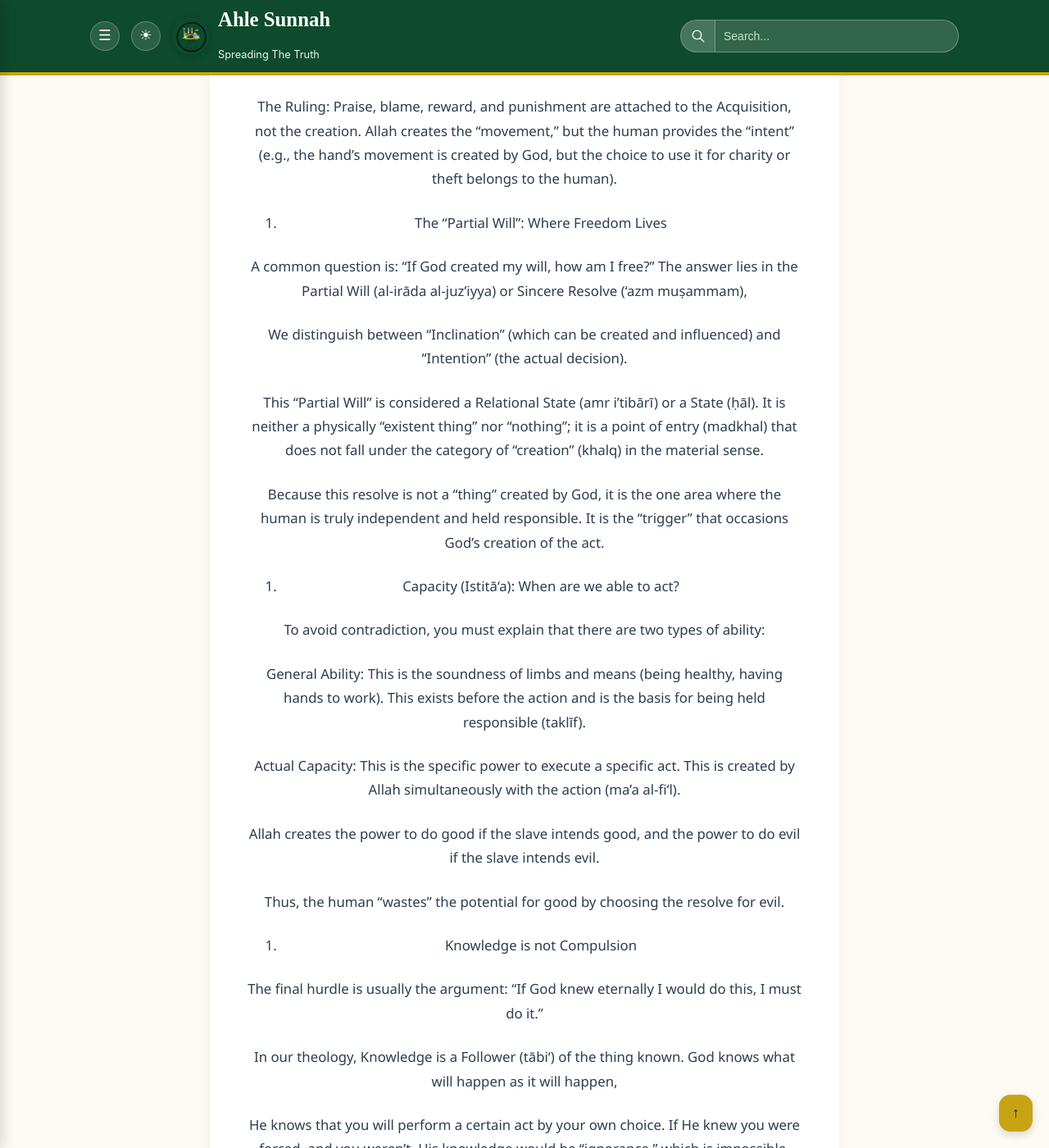
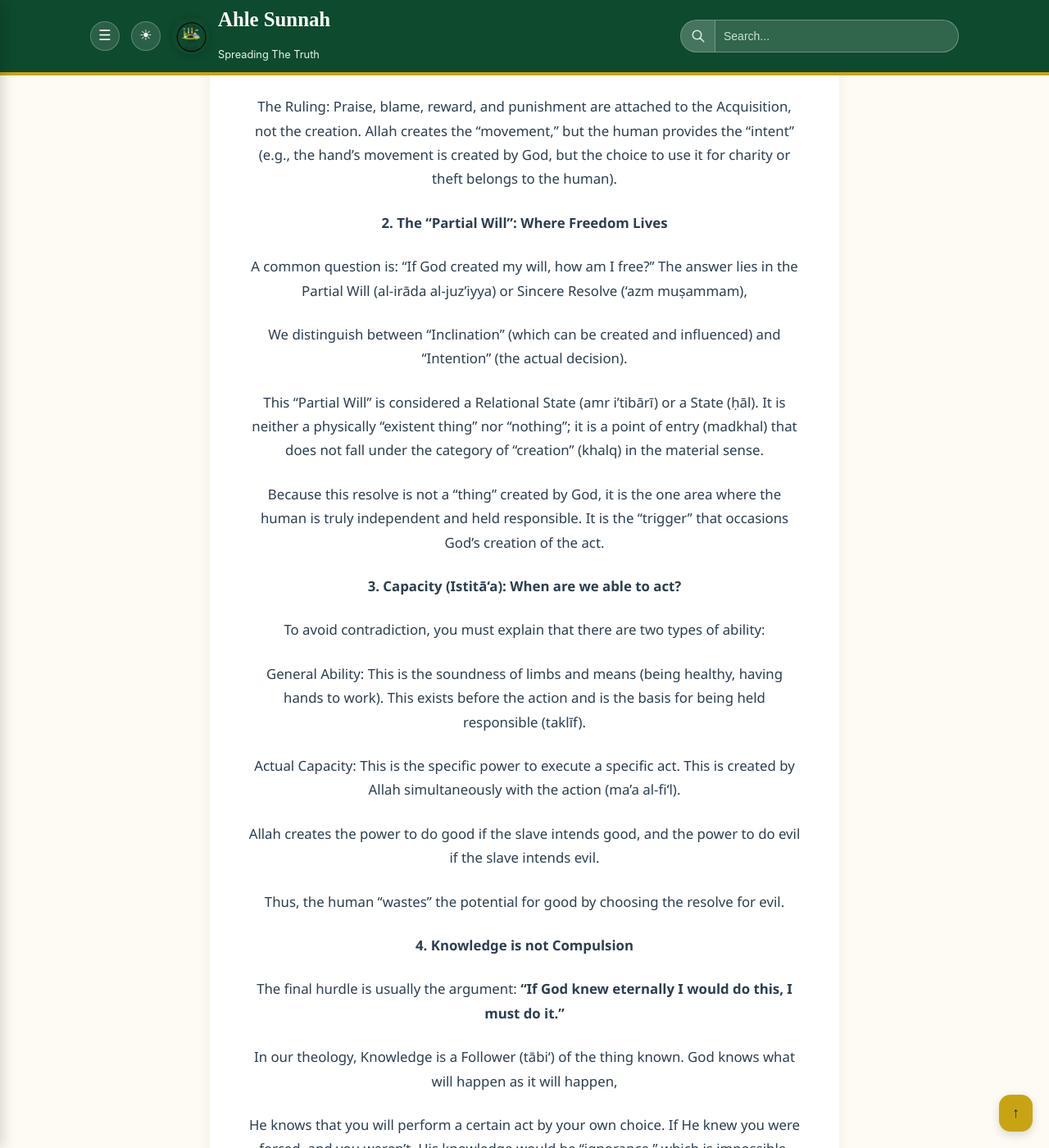
Before and after one commit to Fali17/ahlesunnah, a Jekyll site: the page built from _posts/2026-03-07-explanation-of-free-will.md, in a window 1280 px wide and 1400 px high, scrolled down 543 px. Shown: the whole window at 82% size. Built offline with Jekyll 4.4.1, drawn with Linux system fonts in a browser that asks for light colours; some of the changed text lies outside the part shown.

Commit message:
Format headings as bold in explanation of free will

```diff
--- a/_posts/2026-03-07-explanation-of-free-will.md
+++ b/_posts/2026-03-07-explanation-of-free-will.md
@@ -5,7 +5,7 @@ date: 2026-03-07 00:22:07 +0000
 tags: [Aqeedah,Fiqh]
 ---
 
-1. The Core Distinction: Creator vs. Acquirer
+**1. The Core Distinction: Creator vs. Acquirer**
 
 The first step is to establish that every action has two "facets." Allah is the Creator (Khāliq) of the action because only He can bring something from non-existence into existence. However, the human is the Acquirer (Kāsib).
 
@@ -13,7 +13,7 @@ The Analogy: When a slave expends their power and will toward an action, that is
 
 The Ruling: Praise, blame, reward, and punishment are attached to the Acquisition, not the creation. Allah creates the "movement," but the human provides the "intent" (e.g., the hand's movement is created by God, but the choice to use it for charity or theft belongs to the human).
 
-2. The "Partial Will": Where Freedom Lives
+**2. The "Partial Will": Where Freedom Lives**
 
 A common question is: "If God created my will, how am I free?" The answer lies in the Partial Will (al-irāda al-juz’iyya) or Sincere Resolve (‘azm muṣammam),
 
@@ -23,7 +23,7 @@ This "Partial Will" is considered a Relational State (amr i’tibārī) or a Sta
 
 Because this resolve is not a "thing" created by God, it is the one area where the human is truly independent and held responsible. It is the "trigger" that occasions God's creation of the act.
 
-3. Capacity (Istitā‘a): When are we able to act?
+**3. Capacity (Istitā‘a): When are we able to act?**
 
 To avoid contradiction, you must explain that there are two types of ability:
 
@@ -35,9 +35,9 @@ Allah creates the power to do good if the slave intends good, and the power to d
 
 Thus, the human "wastes" the potential for good by choosing the resolve for evil.
 
-4. Knowledge is not Compulsion
+**4. Knowledge is not Compulsion**
 
-The final hurdle is usually the argument: "If God knew eternally I would do this, I must do it."
+The final hurdle is usually the argument: **"If God knew eternally I would do this, I must do it."**
 
 In our theology, Knowledge is a Follower (tābi‘) of the thing known. God knows what will happen as it will happen,
 
```
